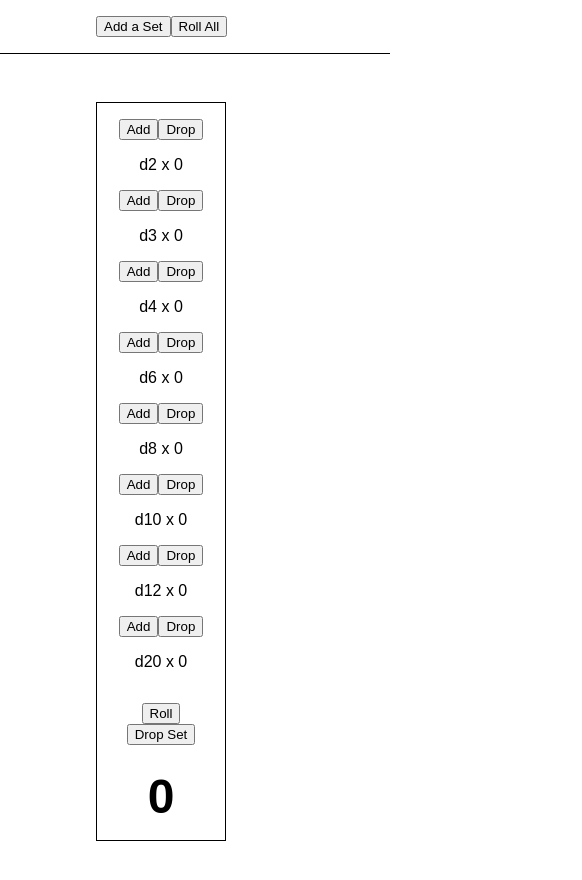
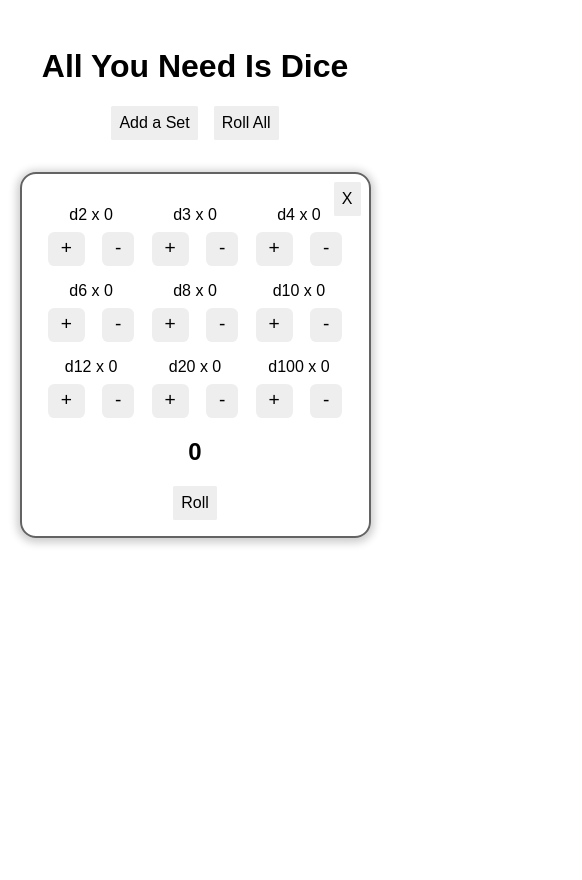
Before and after one commit to dwevins/all-you-need-is-dice, a React (Create React App) app: page / in a window 390 px wide. Shown: the whole page, 582 px wide, since content can reach past the window. After the commit the page ends 844 px from the top, so only its background shows below. Built offline with nearby package versions, Linux system fonts and the light colour scheme.

Commit message:
Update mobile styles (#6)

```diff
--- a/src/App.css
+++ b/src/App.css
@@ -1,54 +1,146 @@
-.App {
+html, body {
+  font-size: 16px;
+  padding: 0;
+  margin: 0;
+}
+
+* {
+  box-sizing: border-box;
+}
+
+button {
+  padding: 0.5rem;
+  background: #eee;
+  border: 0;
+  border-radius: 0.1rem;
+  font-size: 1rem;
   text-align: center;
 }
 
-.content-container {
-  width: 100%;
-  max-width: 64rem;
-  margin: 0 auto;
-  padding: 1rem 6rem;
+button:focus {
+  outline: none;
 }
 
-header {
-  margin-bottom: 2rem;
-  border-bottom: 1px solid #000;
+.App {
+  width: 100vw;
+  max-width: 80rem;
+  min-height: 100vh;
+  margin: 0 auto;
+  padding: 3rem 5vw 5rem;
 }
 
-header > * {
-  display: inline-block;
-  text-align: left;
+.page-header {
+  margin-bottom: 2rem;
+}
+
+.title {
+  margin-top: 0;
+  text-align: center;
 }
 
 .sets-container {
   display: flex;
   flex-wrap: wrap;
+  justify-content: space-between;
 }
 
-.dice-set:not(:nth-child(4n+4)) {
+.set-controls {
+  text-align: center
+}
+
+.set-controls > *:first-child {
   margin-right: 1rem;
 }
 
 .dice-set {
-  display: inline-block;
-  margin-bottom: 1.5rem;
+  position: relative;
+  width: 100%;
   padding: 1rem;
-  max-width: 20rem;
-  flex-basis: 20%;
-  border: 1px solid #000;
+  border: 2px solid rgb(99, 99, 99);
+  border-radius: 1rem;
+  box-shadow: 0rem 0.1rem 0.5rem 0.2rem rgba(0, 0, 0, 0.2)
 }
 
-.dice-set .controls .dice-menu {
-  margin-bottom: 1rem;
+.dice-set:not(:last-child) {
+  margin-bottom: 2rem;
 }
 
-.dice-set .controls .dice-menu > * {
-  display: inline-block;
-  width: 50%;
-  min-width: 6rem;
+.dice-set .dice-menu {
+  display: flex;
+  flex-wrap: wrap;
+  justify-content: center;
+  margin-bottom: 0.5rem;
 }
 
-.dice-set .results .result {
-  font-size: 3rem;
-  margin-top: 1.5rem;
-  margin-bottom: 0;
+.dice-set .dice-menu .count {
+  width: 100%;
+  margin-bottom: 0.5rem;
 }
+
+.dice-set .drop-btn {
+  position: absolute;
+  top: 0.5rem;
+  right: 0.5rem;
+  font-size: 1rem;
+}
+
+.dice-menu .die-container {
+  display: flex;
+  flex-wrap: wrap;
+  justify-content: space-around;
+  width: 33%;
+  text-align: center;
+}
+
+.dice-menu .die-container .die-control {
+  padding: 0.5rem 0.8rem;
+  border-radius: 0.4rem;
+}
+.dice-menu .die-container .die-control span {
+  font-size: 1.2rem;
+  line-height: 1rem;
+}
+
+.dice-set .results {
+  text-align: center;
+}
+
+@media screen and (min-width: 54rem) {
+  .sets-container {
+    max-width: 732px;
+    margin: 0 auto;
+  }
+
+  .dice-set {
+    width: 350px;
+    margin-bottom: 2rem;
+  }
+
+  .dice-set:not(:nth-child(2n)) {
+    margin-right: 2rem;
+  }
+}
+
+/* desktop */
+@media screen and (min-width: 78rem) {
+  .App {
+    padding: 3rem 4rem 5rem;
+  }
+  .sets-container {
+    justify-content: flex-start;
+    max-width: 100%;
+  }
+
+  .dice-set:not(:nth-child(2n)) {
+    margin-right: unset;
+  }
+
+  .dice-set:not(:nth-child(3n)) {
+    margin-right: 2rem;
+  }
+
+  .dice-set {
+    width: 350px;
+    margin-bottom: 2rem;
+  }
+}
--- a/src/App.jsx
+++ b/src/App.jsx
@@ -22,12 +22,13 @@ class App extends Component {
         10: 0,
         12: 0,
         20: 0,
+        100: 0
       },
 
       currentResult: 0
     }
 
-    Object.keys(rollSeed).map((die) => {
+    Object.keys(rollSeed).forEach((die) => {
       newSet.rollData[die] = rollSeed[die];
     })
 
@@ -84,7 +85,7 @@ class App extends Component {
 
   rollAll(sets) {
     let setsCopy = sets.slice();
-    sets.map((set, index) => {
+    sets.forEach((set, index) => {
       setsCopy[index] = this.rollSet(set);
     })
 
@@ -117,10 +118,10 @@ class App extends Component {
     let shouldUpdateQuery = false;
     let queryString = '?sets=';
 
-    rollData.map((set, index) => {
+    rollData.forEach((set, index) => {
       let setDataString = ''
 
-      Object.keys(set).map((die) => {
+      Object.keys(set).forEach((die) => {
         if (set[die] === 0) return false;
 
         shouldUpdateQuery = true;
@@ -130,7 +131,7 @@ class App extends Component {
       })
 
       queryString += index > 0 && setDataString.length ? `s` : '';
-      queryString += setDataString;
+      return queryString += setDataString;
     })
 
     if (window.history.pushState) {
@@ -159,7 +160,7 @@ class App extends Component {
           values.push(set.slice(i, i + 2));
         }
 
-        dice.map((die, index) => {
+        dice.forEach((die, index) => {
           setData[`${parseInt(die, 16)}`] = parseInt(values[index], 16);
         })
 
@@ -177,13 +178,14 @@ class App extends Component {
 
     return (
       <div className="App">
-        <header>
-          <div className="content-container">
-            <button onClick={ () => this.addEmptySet() }>Add a Set</button>
-            <button onClick={ () => this.rollAll(this.state.diceSets) }>Roll All</button>
+        <header className="page-header">
+          <h1 className="title">All You Need Is Dice</h1>
+          <div className="set-controls">
+            <button onClick={ () => this.addEmptySet() }><span>Add a Set</span></button>
+            <button onClick={ () => this.rollAll(this.state.diceSets) }><span>Roll All</span></button>
           </div>
         </header>
-        <div className="sets-container content-container">
+        <div className="sets-container">
           { this.state.diceSets.map((set, index) =>
             <DiceSet
               key={ index }
--- a/src/DiceSet.jsx
+++ b/src/DiceSet.jsx
@@ -3,21 +3,19 @@ import React from 'react';
 export default function DicePanel(props) {
     return (
         <div className="dice-set">
-            <div className="controls">
             <div className="dice-menu">
+                <button className="drop-btn" onClick={ () => props.drop() }>X</button>
                 {Object.keys(props.rollData).map((die, key) =>
                     <div className="die-container" key={key}>
-                            <button onClick={ () => props.addDie(die) }>Add</button>
-                            <button onClick={ () => props.dropDie(die) }>Drop</button>
                         <p className="count">d{ die } x {props.rollData[die]}</p>
+                        <button className="die-control" onClick={ () => props.addDie(die) }><span>+</span></button>
+                        <button className="die-control" onClick={ () => props.dropDie(die) }><span>-</span></button>
                     </div>
                 )}
             </div>
-                <button onClick={ () => props.roll() }>Roll</button>
-                <button onClick={ () => props.drop() }>Drop Set</button>
-            </div>
             <section className="results">
-                <h3 className="result">{ props.result }</h3>
+                <h2 className="result">{ props.result }</h2>
+                <button onClick={ () => props.roll() }><span>Roll</span></button>
             </section>
         </div>
     )
```
Lines whose indentation alone changed are shown as unchanged.
